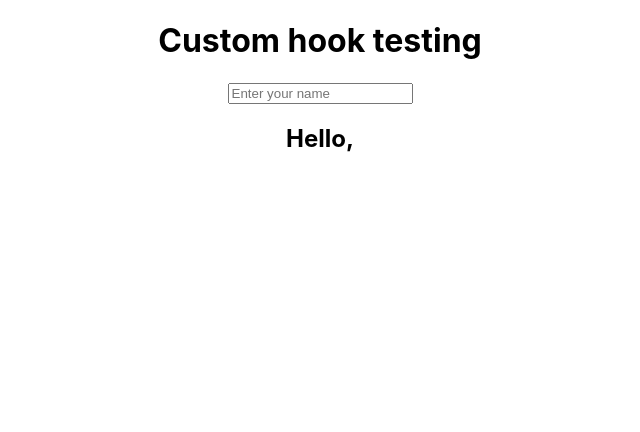
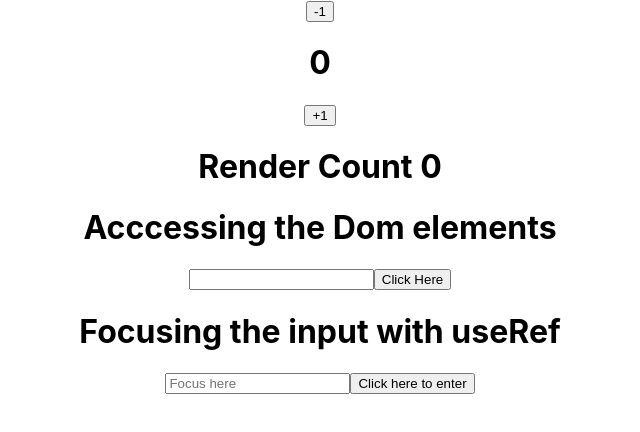
Before and after one commit to poojangit/ReactHooks, a React (Create React App) app in the folder react_hooks/: page / in a window 1280 px wide. Shown: the top 432 px of the page, without its empty margins (320-960 px from the left). Built offline with nearby package versions, Linux system fonts and the light colour scheme.

Commit message:
[POOJA] ADDED : Added a hook file

```diff
--- a/react_hooks/src/App.js
+++ b/react_hooks/src/App.js
@@ -12,6 +12,7 @@ import UseLayoutEffectOne from './components/useLayoutEffect/UseLayoutEffectOne'
 import UseMemoOne from './components/useMemo/UseMemoOne';
 import UseReducerOne from './components/useReducer/UseReducerOne';
 import UseRefOne from './components/useRef/UseRefOne';
+import UseRefThree from './components/useRef/UseRefThree';
 import UseRefTwo from './components/useRef/UseRefTwo';
 import ClassCounter from './components/useState/ClassCounter';
 import HookCounter from './components/useState/HookCounter';
@@ -30,8 +31,9 @@ function App() {
       {/* <UseEffectDemo/>
       <UseEffectClass/> */}
 
-      {/* <UseRefOne/>
-      <UseRefTwo/> */}
+      <UseRefOne/>
+      <UseRefTwo/>
+      <UseRefThree/>
 
       {/* <UseMemoOne/> */}
 
@@ -46,7 +48,7 @@ function App() {
 
       {/* <UseLayoutEffectOne/> */}
 
-      <CustomHookOne/>
+      {/* <CustomHookOne/> */}
     </div>
   );
 }
--- /dev/null
+++ b/react_hooks/src/components/useRef/UseRefThree.jsx
@@ -0,0 +1,27 @@
+import React, { useRef } from 'react';
+import useLocalStorage from '../customHook/useLocalStorage';
+
+function UseRefThree() {
+
+    const [name, setName] = useLocalStorage('userName', '')
+    const inputRef = useRef(null)
+
+    const handleClick =() => {
+        inputRef.current.focus()
+    }
+
+    return (
+        <div>
+            <h1>Focusing the input with useRef</h1>
+            <input
+                type='text'
+                placeholder='Focus here'
+                ref={inputRef}
+                onChange={(e) => setName(e.target.value)}
+            />
+            <button onClick={handleClick}>Click here to enter</button>
+        </div>
+    );
+}
+
+export default UseRefThree;
```
